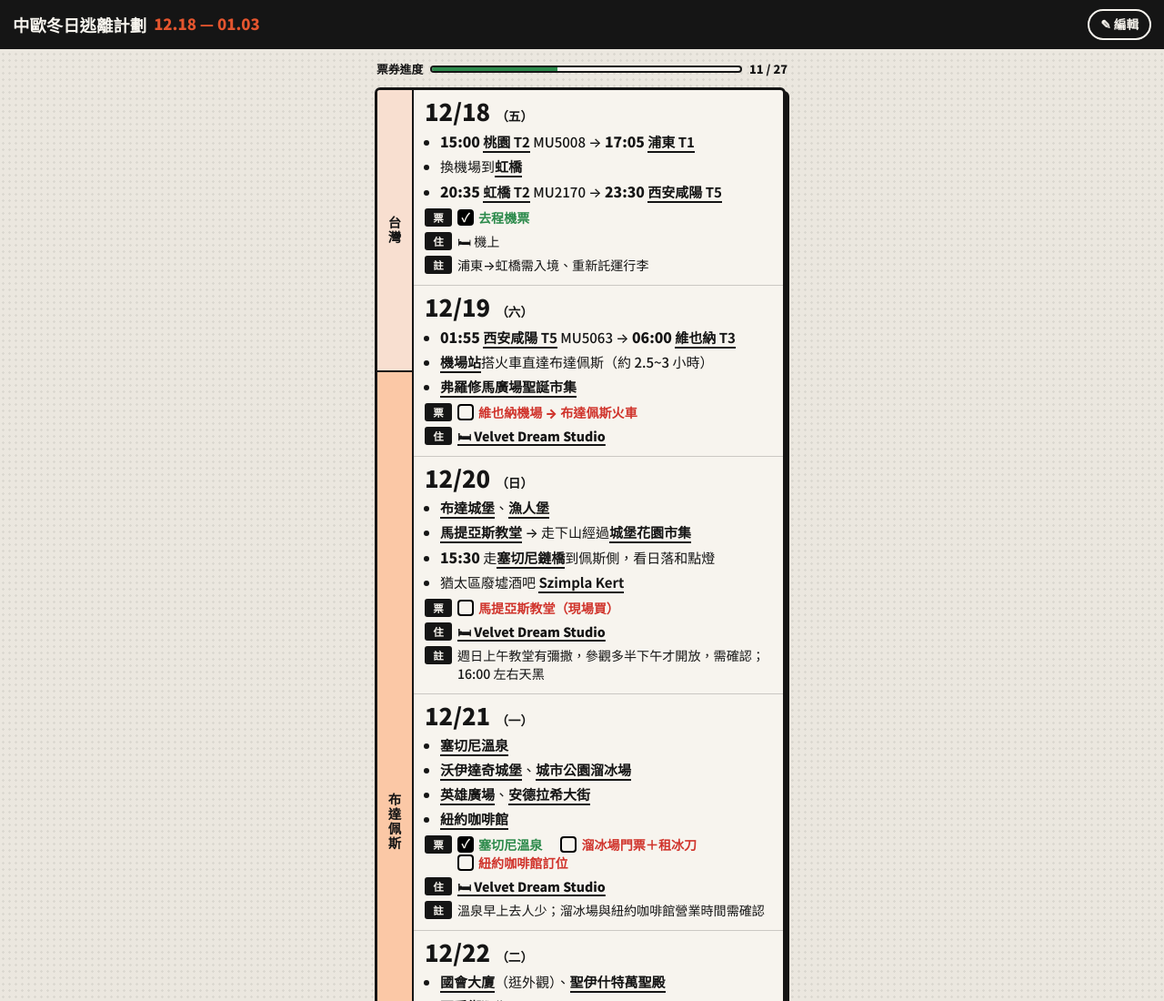
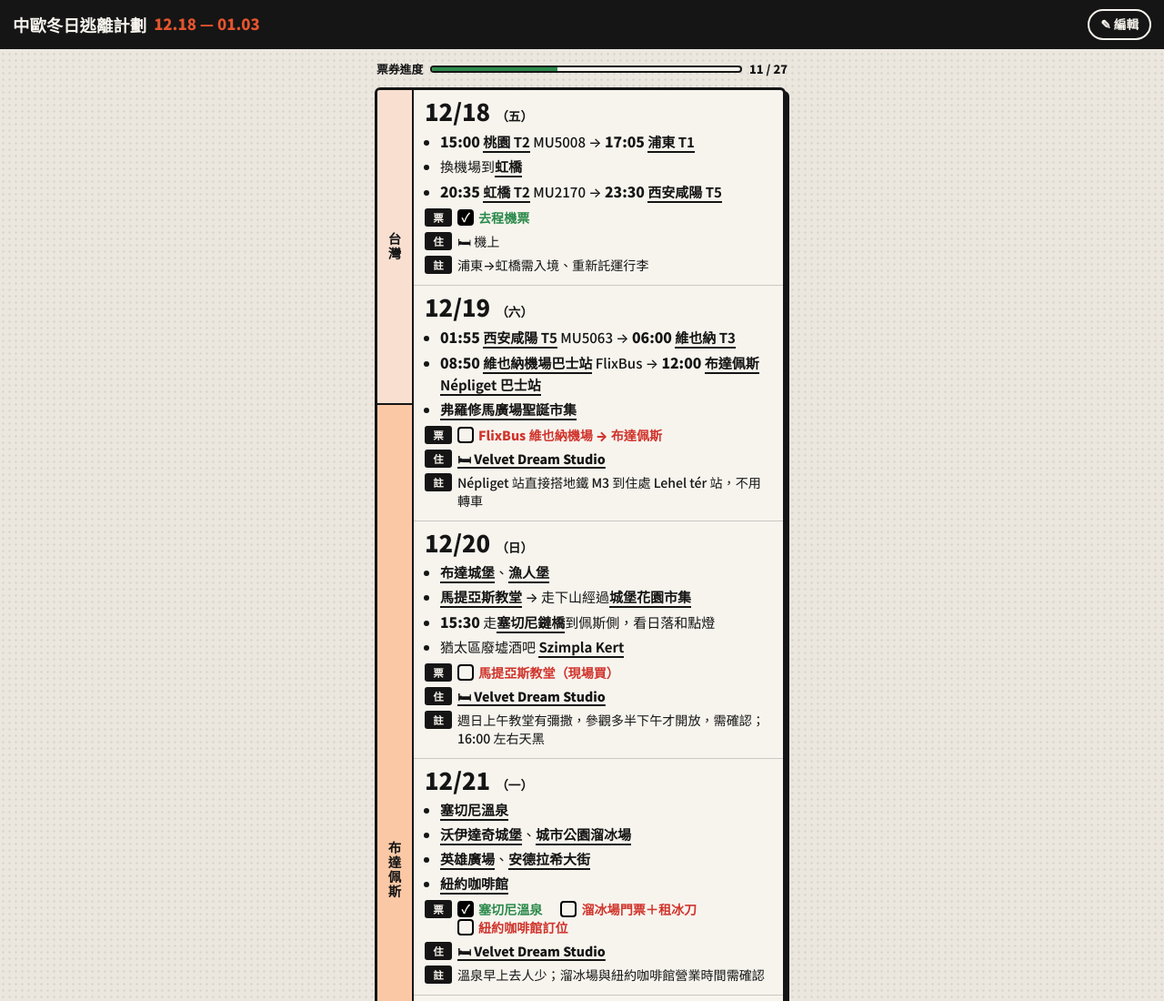
Before and after one commit to hthoftt/xmas-trips, a plain HTML site: page index.html in a window 1280 px wide. Shown: the top 1100 px of the page at 91% size. Drawn offline with Linux system fonts and the light colour scheme.

Commit message:
12/19 FlixBus from Vienna airport; pointer cursor on ticket checkboxes
Co-Authored-By: Claude Opus 5.5 <noreply@anthropic.com>

```diff
--- a/index.html
+++ b/index.html
@@ -73,7 +73,7 @@ li::marker{color:var(--ink)}
 .tix{display:flex;flex-wrap:wrap;gap:0 14px}
 .tk{display:inline-flex;align-items:center;gap:5px;font-size:inherit;font-weight:900;padding:0 6px 0 0;line-height:20px;
   color:#d0342c;cursor:pointer;user-select:none;-webkit-user-select:none;min-height:20px}
-.tk input{appearance:none;-webkit-appearance:none;flex:none;width:18px;height:18px;margin:0;border:2.5px solid currentColor;border-radius:4px;background:var(--white);display:grid;place-content:center}
+.tk input{cursor:pointer;appearance:none;-webkit-appearance:none;flex:none;width:18px;height:18px;margin:0;border:2.5px solid currentColor;border-radius:4px;background:var(--white);display:grid;place-content:center}
 .tk input::after{content:"✓";font-size:13px;font-weight:900;line-height:1;color:var(--white);opacity:0}
 .tk input:checked{background:currentColor}
 .tk input:checked::after{opacity:1}
@@ -121,9 +121,10 @@ footer .en{font-size:1.3rem;display:block}
 <section class="row" data-d="2026-12-19">
 <div class="body">
 <div class="dh"><span class="dn">12/19</span><span class="wd">（六）</span></div>
-<ul class="trip-ul"><li><b class="t">01:55</b> <a class="map" href="https://www.google.com/maps/search/?api=1&amp;query=Xi%20an%20Xianyang%20International%20Airport%20Terminal%205" target="_blank" rel="noopener">西安咸陽 T5</a> MU5063 → <b class="t">06:00</b> <a class="map" href="https://www.google.com/maps/search/?api=1&amp;query=Vienna%20International%20Airport" target="_blank" rel="noopener">維也納 T3</a></li><li><a class="map" href="https://www.google.com/maps/search/?api=1&amp;query=Flughafen%20Wien%20Bahnhof" target="_blank" rel="noopener">機場站</a>搭火車直達布達佩斯（約 2.5~3 小時）</li><li><a class="map" href="https://www.google.com/maps/search/?api=1&amp;query=V%C3%B6r%C3%B6smarty%20t%C3%A9r%20Budapest" target="_blank" rel="noopener">弗羅修馬廣場聖誕市集</a></li></ul>
-<div class="f"><b>票</b><div class="tix"><label class="tk"><input type="checkbox" data-k="維也納機場 → 布達佩斯火車"><span>維也納機場 → 布達佩斯火車</span></label></div></div>
+<ul class="trip-ul"><li><b class="t">01:55</b> <a class="map" href="https://www.google.com/maps/search/?api=1&amp;query=Xi%20an%20Xianyang%20International%20Airport%20Terminal%205" target="_blank" rel="noopener">西安咸陽 T5</a> MU5063 → <b class="t">06:00</b> <a class="map" href="https://www.google.com/maps/search/?api=1&amp;query=Vienna%20International%20Airport" target="_blank" rel="noopener">維也納 T3</a></li><li><b class="t">08:50</b> <a class="map" href="https://www.google.com/maps/search/?api=1&amp;query=Flughafen%20Wien%20Busterminal" target="_blank" rel="noopener">維也納機場巴士站</a> FlixBus → <b class="t">12:00</b> <a class="map" href="https://www.google.com/maps/search/?api=1&amp;query=N%C3%A9pliget%20aut%C3%B3busz-p%C3%A1lyaudvar%20Budapest" target="_blank" rel="noopener">布達佩斯 Népliget 巴士站</a></li><li><a class="map" href="https://www.google.com/maps/search/?api=1&amp;query=V%C3%B6r%C3%B6smarty%20t%C3%A9r%20Budapest" target="_blank" rel="noopener">弗羅修馬廣場聖誕市集</a></li></ul>
+<div class="f"><b>票</b><div class="tix"><label class="tk"><input type="checkbox" data-k="FlixBus 維也納機場 → 布達佩斯"><span>FlixBus 維也納機場 → 布達佩斯</span></label></div></div>
 <div class="f stay"><b>住</b><div><a class="lk" href="https://www.airbnb.com.tw/rooms/1461708888152632966" target="_blank" rel="noopener">🛏 Velvet Dream Studio</a></div></div>
+<div class="f note"><b>註</b><div>Népliget 站直接搭地鐵 M3 到住處 Lehel tér 站，不用轉車</div></div>
 </div></section>
 
 <!-- 12/20 -->
```
